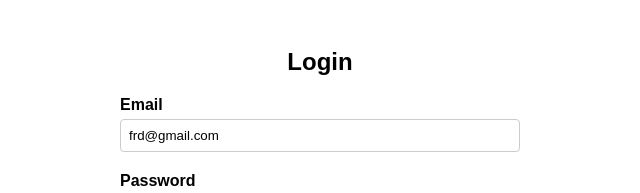
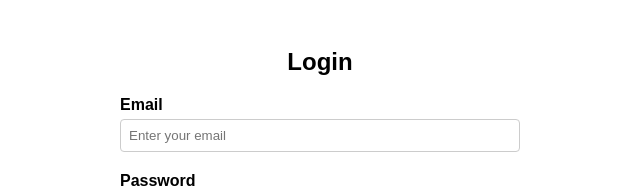
Before and after one commit to MFaisal-Coder/Cloud-Storage-App, a React (Vite) app in the folder Client/: page /login in a window 1280 px wide. Shown: the top 193 px of the page, without its empty margins (320-960 px from the left). Built offline with nearby package versions, Linux system fonts and the light colour scheme; no server answers; a web font is replaced by a local one.

Commit message:
Clean login fields

```diff
--- a/Client/src/Login.jsx
+++ b/Client/src/Login.jsx
@@ -9,8 +9,8 @@ const Login = () => {
   const BASE_URL = import.meta.env.VITE_BACKEND_URL; // Use the environment variable for the backend URL
 
   const [formData, setFormData] = useState({
-    email: "frd@gmail.com",
-    password: "frd@706",
+    email: "",
+    password: "",
   });
 
   // serverError will hold the error message from the server
```
